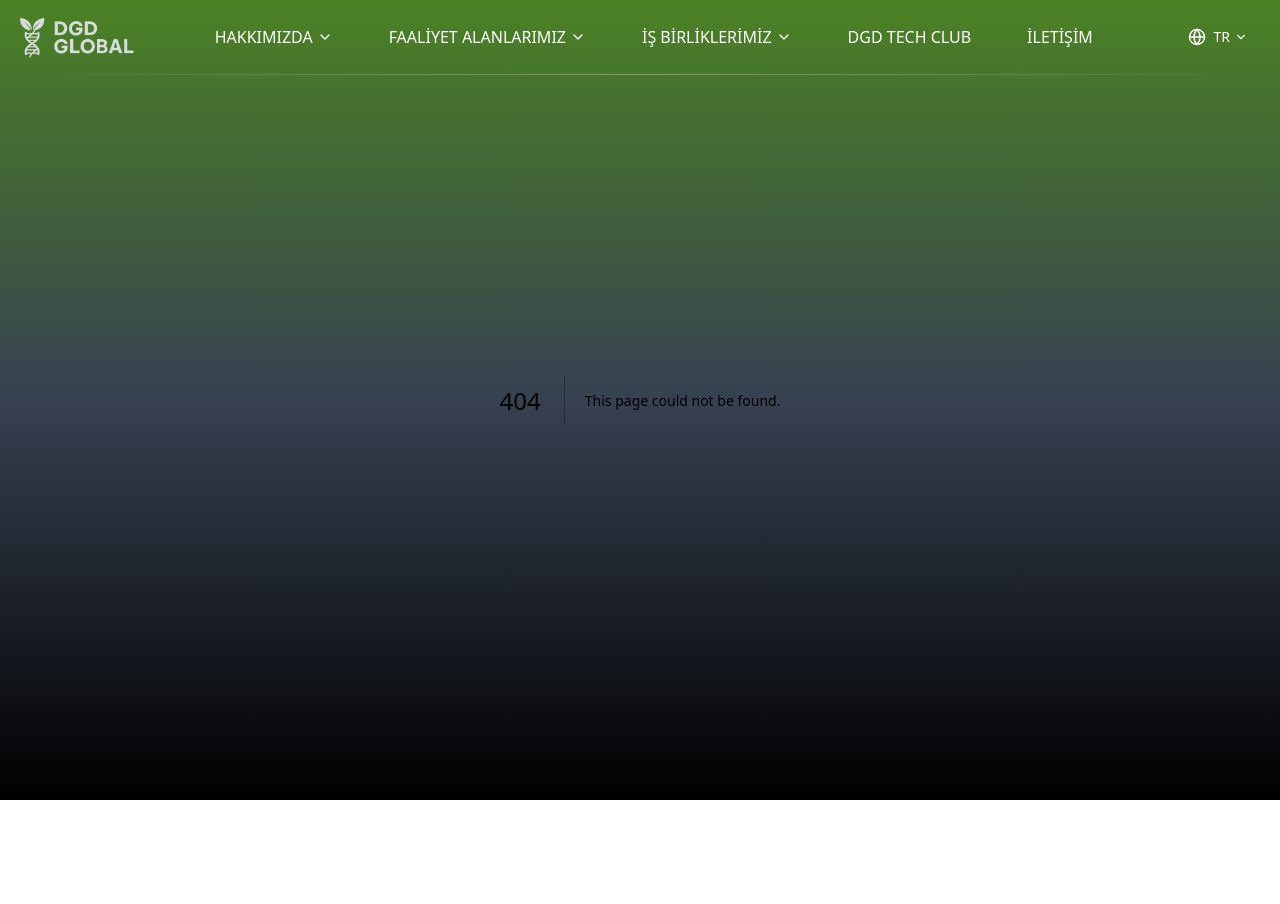
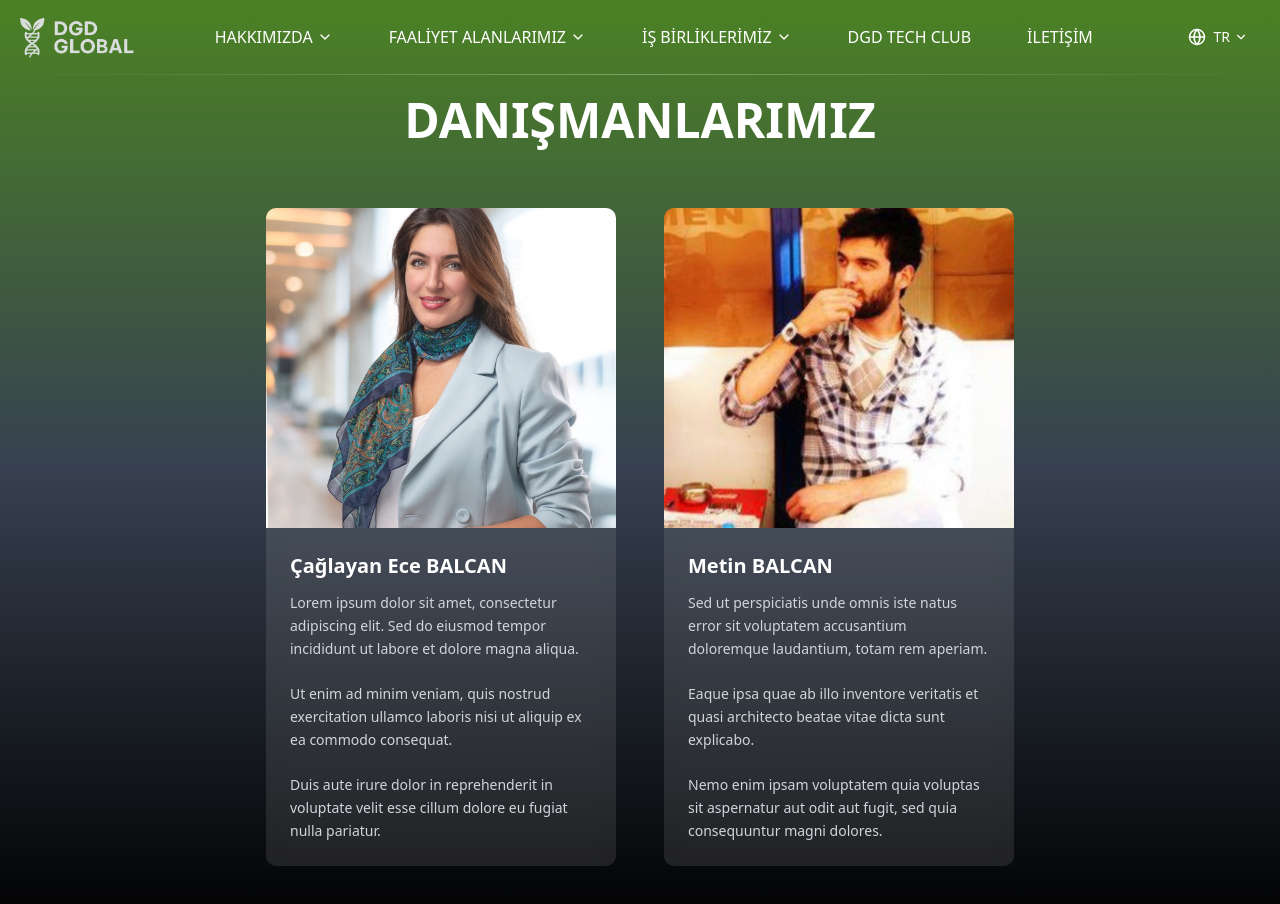
Before and after one commit to mustafaakagunduz/dgd, a Next.js app: page /advisors in a window 1280 px wide. Before the commit this address had no page. Shown: the top 904 px of the page. Before the commit the page ends 800 px from the top, so only its background shows below. Built offline with nearby package versions, Linux system fonts and the light colour scheme.

Commit message:
danışmanlar eklendi

```diff
--- a/public/locales/en.json
+++ b/public/locales/en.json
@@ -182,5 +182,18 @@
       "title": "Co-Founder",
       "bio": "A graduate of Ege University Faculty of Communication, Devir DİNÇER is a journalist and educator. In addition to many years of teaching experience in the advertising and public relations sectors, she has also gained extensive expertise in brand and market research, financial market analysis, corporate communications management, and screenwriting. With her broad knowledge and multi-disciplinary background, she brings a holistic perspective to the field of communication."
     }
+  },
+  "advisors": {
+    "title": "OUR ADVISORS",
+    "advisor1": {
+      "name": "Çağlayan Ece BALCAN",
+      "title": " ",
+      "bio": "Lorem ipsum dolor sit amet, consectetur adipiscing elit. Sed do eiusmod tempor incididunt ut labore et dolore magna aliqua.\n\nUt enim ad minim veniam, quis nostrud exercitation ullamco laboris nisi ut aliquip ex ea commodo consequat.\n\nDuis aute irure dolor in reprehenderit in voluptate velit esse cillum dolore eu fugiat nulla pariatur."
+    },
+    "advisor2": {
+      "name": "Metin BALCAN",
+      "title": " ",
+      "bio": "Sed ut perspiciatis unde omnis iste natus error sit voluptatem accusantium doloremque laudantium, totam rem aperiam.\n\nEaque ipsa quae ab illo inventore veritatis et quasi architecto beatae vitae dicta sunt explicabo.\n\nNemo enim ipsam voluptatem quia voluptas sit aspernatur aut odit aut fugit, sed quia consequuntur magni dolores."
+    }
   }
 }
--- a/public/locales/tr.json
+++ b/public/locales/tr.json
@@ -185,6 +185,20 @@
       "title": "Kurucu",
       "bio": "Ege Üniversitesi İletişim Fakültesi mezunu olan Devir DİNÇER, gazeteci ve eğitimcidir. Reklam ve halkla ilişkiler sektörlerinde uzun yıllar eğitimci olarak görev yapmış, bu süreçte marka ve pazar araştırmaları, finans piyasaları analizi, kurumsal iletişim yönetimi ve senaryo yazarlığı gibi alanlarda da derinlemesine deneyim kazanmıştır. Çok yönlü bilgi birikimi ve sektörel tecrübesiyle, iletişim alanında kapsamlı katkılar sunmaktadır."
     }
+  },
+  "advisors": {
+    "title": "DANIŞMANLARIMIZ",
+    "advisor1": {
+      "name": "Çağlayan Ece BALCAN",
+      "title": " ",
+      "bio": "Lorem ipsum dolor sit amet, consectetur adipiscing elit. Sed do eiusmod tempor incididunt ut labore et dolore magna aliqua.\n\nUt enim ad minim veniam, quis nostrud exercitation ullamco laboris nisi ut aliquip ex ea commodo consequat.\n\nDuis aute irure dolor in reprehenderit in voluptate velit esse cillum dolore eu fugiat nulla pariatur."
+    },
+    "advisor2": {
+      "name": "Metin BALCAN",
+      "title": " ",
+      "bio": "Sed ut perspiciatis unde omnis iste natus error sit voluptatem accusantium doloremque laudantium, totam rem aperiam.\n\nEaque ipsa quae ab illo inventore veritatis et quasi architecto beatae vitae dicta sunt explicabo.\n\nNemo enim ipsam voluptatem quia voluptas sit aspernatur aut odit aut fugit, sed quia consequuntur magni dolores."
+    }
   }
 
+
 }
--- /dev/null
+++ b/src/app/advisors/AdvisorCard.tsx
@@ -0,0 +1,33 @@
+import Image from "next/image";
+
+interface AdvisorCardProps {
+    imageSrc: string;
+    name: string;
+    title: string;
+    bio: string;
+}
+
+const AdvisorCard = ({ imageSrc, name, title, bio }: AdvisorCardProps) => {
+    return (
+        <div className="bg-white/10 backdrop-blur-sm rounded-lg overflow-hidden transition-all duration-300 hover:scale-105 hover:bg-white/20 hover:shadow-xl">
+            <div className="relative h-80 w-full">
+                <Image
+                    src={imageSrc}
+                    alt={name}
+                    fill
+                    style={{ objectFit: "cover" }}
+                    className="transition-transform duration-300"
+                />
+            </div>
+            <div className="p-6">
+                <h3 className="text-xl font-bold text-white mb-1">{name}</h3>
+                <p className="text-sm text-green-300 mb-3">{title}</p>
+                <div className="text-gray-300 text-sm leading-relaxed whitespace-pre-line">
+                    {bio}
+                </div>
+            </div>
+        </div>
+    );
+};
+
+export default AdvisorCard;
--- /dev/null
+++ b/src/app/advisors/page.tsx
@@ -0,0 +1,51 @@
+"use client";
+
+import { useLanguage } from "@/contexts/LanguageContext";
+import AdvisorCard from "@/app/advisors/AdvisorCard";
+
+const AdvisorsPage = () => {
+    const { t } = useLanguage();
+
+    const advisors = [
+        {
+            key: "advisor1",
+            imageSrc: "/assets/images/ece-balcan.jpg",
+            nameKey: "advisors.advisor1.name",
+            titleKey: "advisors.advisor1.title",
+            bioKey: "advisors.advisor1.bio"
+        },
+        {
+            key: "advisor2",
+            imageSrc: "/assets/images/metin-balcan.jpg",
+            nameKey: "advisors.advisor2.name",
+            titleKey: "advisors.advisor2.title",
+            bioKey: "advisors.advisor2.bio"
+        }
+    ];
+
+    return (
+        <div className="min-h-screen pt-24 pb-16 px-6 md:px-12 lg:px-24">
+            <div className="max-w-7xl mx-auto">
+                <h1 className="text-4xl md:text-5xl font-bold text-white text-center mb-16">
+                    {t("advisors.title")}
+                </h1>
+
+                {/* İki danışman için ortalanmış grid */}
+                <div className="flex flex-wrap justify-center gap-8 lg:gap-12">
+                    {advisors.map((advisor) => (
+                        <div key={advisor.key} className="w-full sm:w-auto sm:max-w-[350px]">
+                            <AdvisorCard
+                                imageSrc={advisor.imageSrc}
+                                name={t(advisor.nameKey)}
+                                title={t(advisor.titleKey)}
+                                bio={t(advisor.bioKey)}
+                            />
+                        </div>
+                    ))}
+                </div>
+            </div>
+        </div>
+    );
+};
+
+export default AdvisorsPage;
```
Also changed, not shown: public/assets/images/ece-balcan.jpg (added), public/assets/images/metin-balcan.jpg (added).
